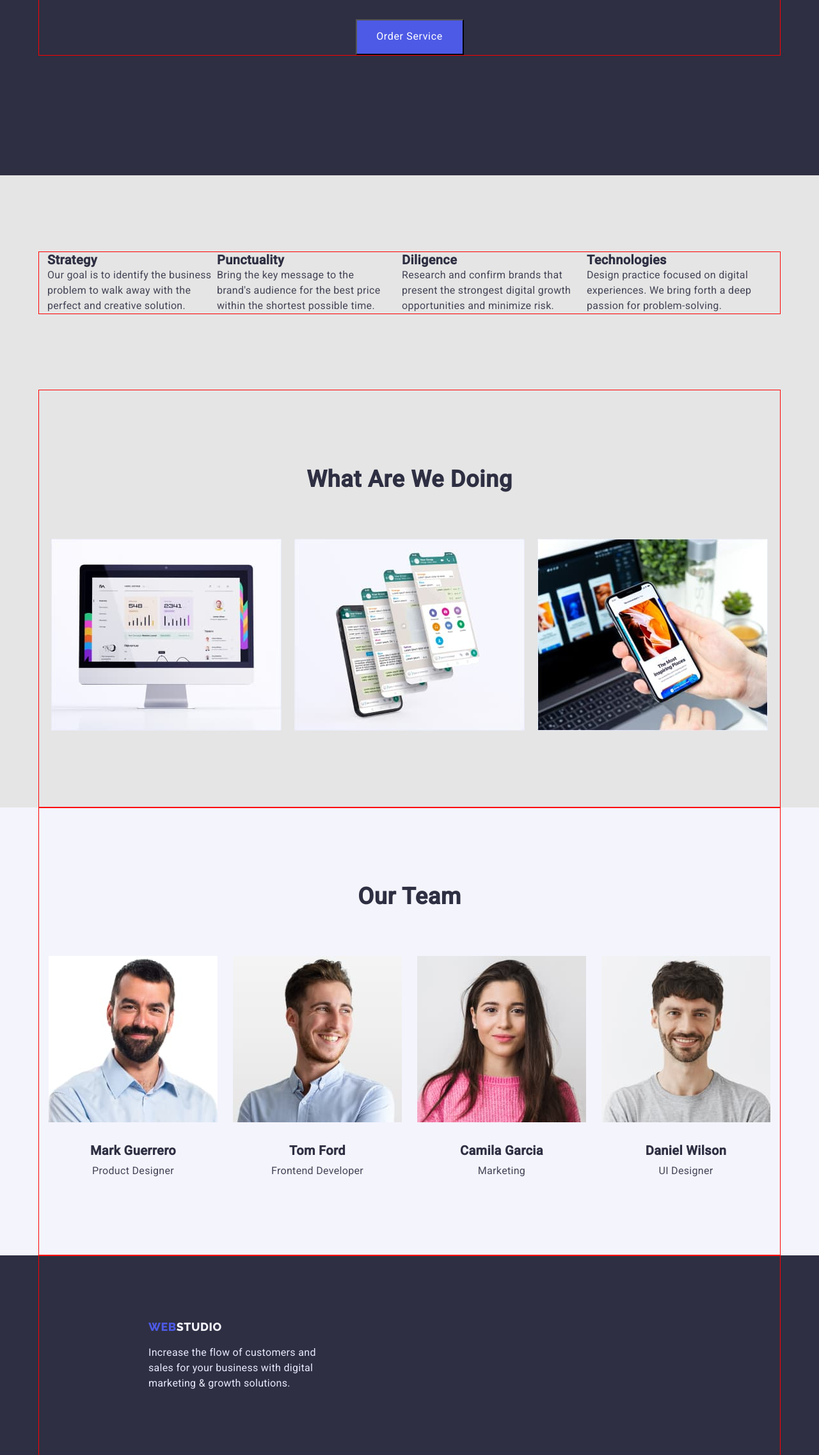
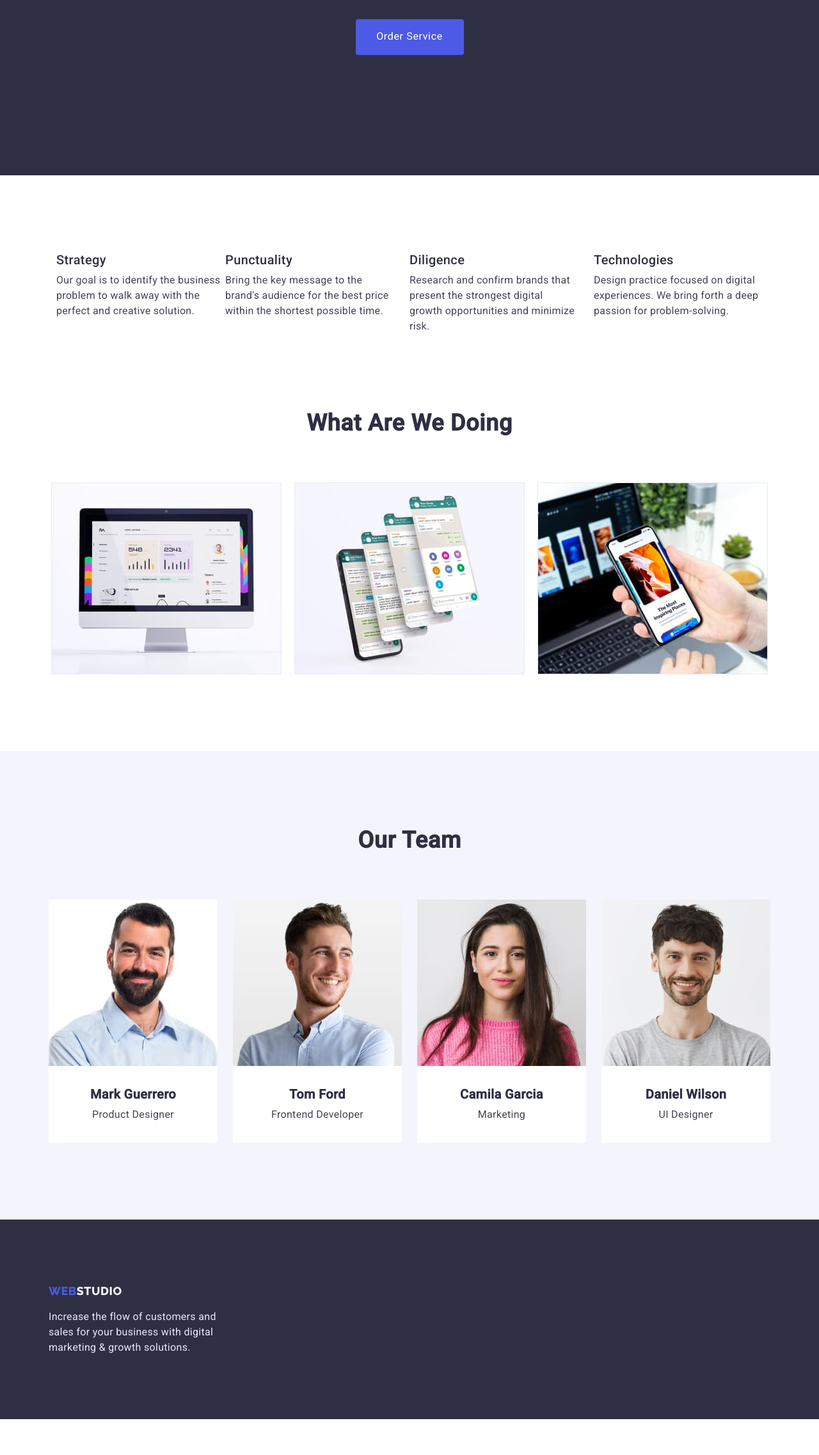
Before and after one commit to DarynaTar/goit-markup-hw-03, a plain HTML site: page index.html in a window 1280 px wide. Shown: the part 400-2674 px from the top of the page at 64% size. After the commit the page ends 2618 px from the top, so only its background shows below. Drawn offline with nearby package versions, Linux system fonts and the light colour scheme.

Commit message:
commit after check

```diff
--- a/css/styles.css
+++ b/css/styles.css
@@ -48,13 +48,13 @@ body {
   width: 1158px;
   padding-left: 15px;
   padding-right: 15px;
-  outline: 1px solid red;
   margin: 0 auto;
 }
 .nav-wrap {
   display: flex;
   align-items: center;
   margin-right: auto;
+  gap: 76px;
 }
 .header-nav {
   display: flex;
@@ -80,8 +80,6 @@ body {
   align-items: center;
   letter-spacing: 0.03em;
   text-transform: uppercase;
-  padding-left: 156px;
-  margin-right: 76px;
 }
 .logo-black {
   color: var(--first-text-color);
@@ -119,11 +117,14 @@ body {
   clip-path: inset(50%);
   margin: -1px;
 }
+.portfilio-section {
+  padding-top: 96px;
+  padding-bottom: 120px;
+}
 .filter-list {
   display: flex;
   gap: 24px;
   justify-content: center;
-  padding-top: 96px;
   margin-bottom: 84px;
 }
 
@@ -133,14 +134,14 @@ body {
   column-gap: 24px;
   row-gap: 42px;
   justify-content: center;
-  padding-bottom: 120px;
 }
 .portfolio-item {
   width: calc((100 - 48px) / 3);
 }
-.portfolio-title {
-  margin-top: 32px;
-  margin-bottom: 8px;
+.portfolio-description {
+  padding: 32px 16px;
+  border: 1px solid #E7E9FC;
+  border-top: none;
 }
 .filter-btn {
   font-family: inherit;
@@ -153,6 +154,11 @@ body {
   color: var(--text-btn-color);
   background: var(--btn-fon-color);
   cursor: pointer;
+  box-shadow: 0px 3px 1px rgba(0, 0, 0, 0.1), 0px 2px 1px rgba(0, 0, 0, 0.08),
+    0px 2px 2px rgba(0, 0, 0, 0.12);
+  border-radius: 4px;
+  border: none;
+  padding: 12px 24px;
 }
 
 .filter-btn:hover,
@@ -163,9 +169,11 @@ body {
 
 .portfolio-title {
   font-size: 20px;
+  font-weight: 500;
   line-height: 1.2;
   letter-spacing: 0.02em;
   color: var(--first-text-color);
+  margin-bottom: 8px;
 }
 .portfolio-after-title {
   font-weight: 400;
@@ -176,8 +184,12 @@ body {
 }
 /* ---------FOOTER------------ */
 
+.footer > .container {
+  padding-top: 100px;
+  padding-bottom: 100px;
+}
+
 .logo.footer {
-  padding-top: 100px;
   margin-bottom: 16px;
 }
 .logo-white {
@@ -192,9 +204,7 @@ body {
   line-height: 1.5;
   letter-spacing: 0.02em;
   color: var(--footer-text);
-  padding-left: 156px;
-  padding-bottom: 100px;
-  max-width: 420px;
+  max-width: 264px;
 }
 
 /* ---------------index.html------------------ */
@@ -236,6 +246,8 @@ body {
   height: 56px;
   display: block;
   margin: 0 auto;
+  border: none;
+  border-radius: 4px;
 }
 
 .hero-btn:hover,
@@ -245,9 +257,11 @@ body {
 /* --------------ACTIVITY------------------- */
 .activity,
 .foto {
-  background-color: var(--first-background-color);
+  background-color: #fff;
 }
-
+.foto {
+  padding-bottom: 120px;
+}
 .activity {
   padding-top: 120px;
   padding-bottom: 120px;
@@ -258,6 +272,7 @@ body {
   justify-content: center;
 }
 .activity-item-title {
+  font-weight: 500;
   font-size: 20px;
   line-height: 1.2;
   letter-spacing: 0.02em;
@@ -269,17 +284,20 @@ body {
   line-height: 1.5;
   letter-spacing: 0.02em;
   color: var(--second-text-color);
-  width: 265px;
+  width: 264px;
+  margin-top: 8px;
 }
 .activity-item + .activity-item {
   margin-right: 24px;
+}
+.activity-item:last-child {
+  margin-right: 0;
 }
 .team-members {
   background-color: var(--btn-fon-color);
 }
 .foto-item {
   width: calc((100 - 48px) / 3);
-  padding-bottom: 120px;
 }
 .foto-title {
   margin-bottom: 72px;
@@ -292,17 +310,25 @@ body {
   letter-spacing: 0.02em;
   text-transform: capitalize;
   color: var(--first-text-color);
+  margin-bottom: 72px;
+}
+.team-members {
   padding-top: 120px;
-  margin-bottom: 72px;
+  padding-bottom: 120px;
+}
+
+.team-description {
+  padding-top: 32px;
+  padding-bottom: 32px;
 }
 .team-members-item {
   width: calc((100-72px) / 4);
+  background-color: #fff;
 }
 
 .team-members-list {
   display: flex;
   gap: 24px;
-  padding-bottom: 120px;
   justify-content: center;
 }
 
@@ -317,7 +343,6 @@ body {
   text-align: center;
   letter-spacing: 0.02em;
   color: var(--first-text-color);
-  margin-top: 32px;
   margin-bottom: 8px;
 }
 
--- a/index.html
+++ b/index.html
@@ -137,23 +137,31 @@
           <ul class="team-members-list list">
             <li class="team-members-item">
               <img src="./images/foto1.jpg" alt="Foto Mark" width="264" />
+              <div class="team-description">
               <h3 class="team-item-name">Mark Guerrero</h3>
               <p class="team-item-job">Product Designer</p>
+            </div>
             </li>
             <li class="team-members-item">
               <img src="./images/foto2.jpg" alt="Foto Tom" width="264" />
+              <div class="team-description">
               <h3 class="team-item-name">Tom Ford</h3>
               <p class="team-item-job">Frontend Developer</p>
+              </div>
             </li>
             <li class="team-members-item">
               <img src="./images/foto3.jpg" alt="Foto Camila" width="264" />
+              <div class="team-description">
               <h3 class="team-item-name">Camila Garcia</h3>
               <p class="team-item-job">Marketing</p>
+              </div>
             </li>
             <li class="team-members-item">
               <img src="./images/foto4.jpg" alt="Foto Daniel" width="264" />
+              <div class="team-description">
               <h3 class="team-item-name">Daniel Wilson</h3>
               <p class="team-item-job">UI Designer</p>
+            </div>
             </li>
           </ul>
         </div>
```
Also changed, not shown: portfolio.html (+19 -1 lines).
